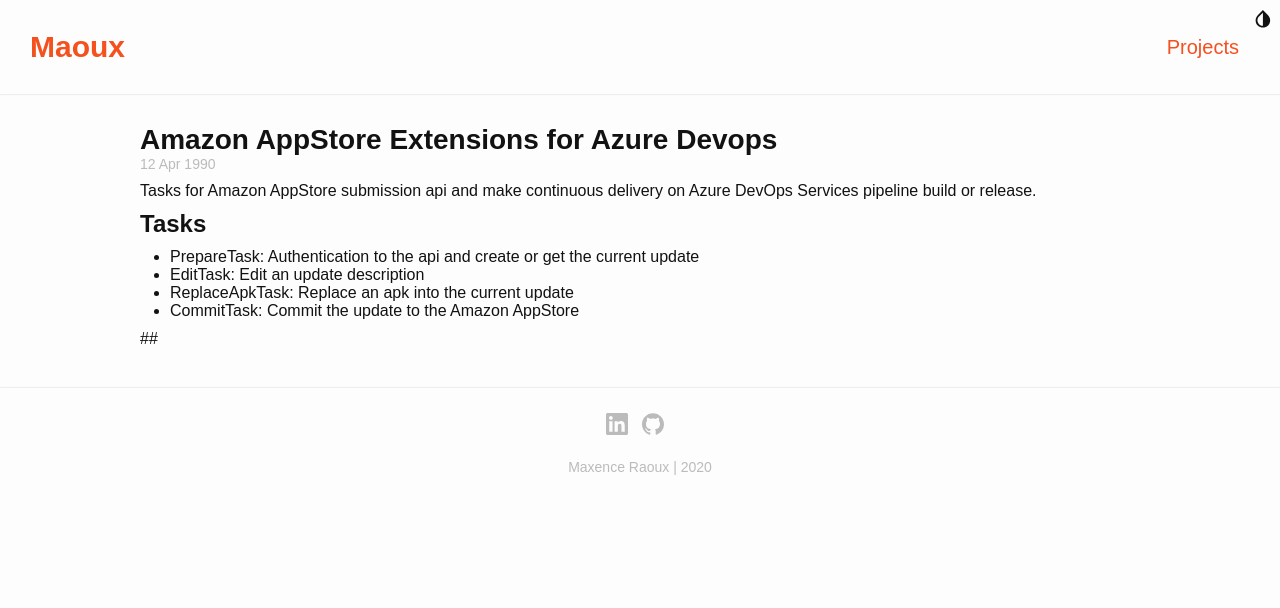
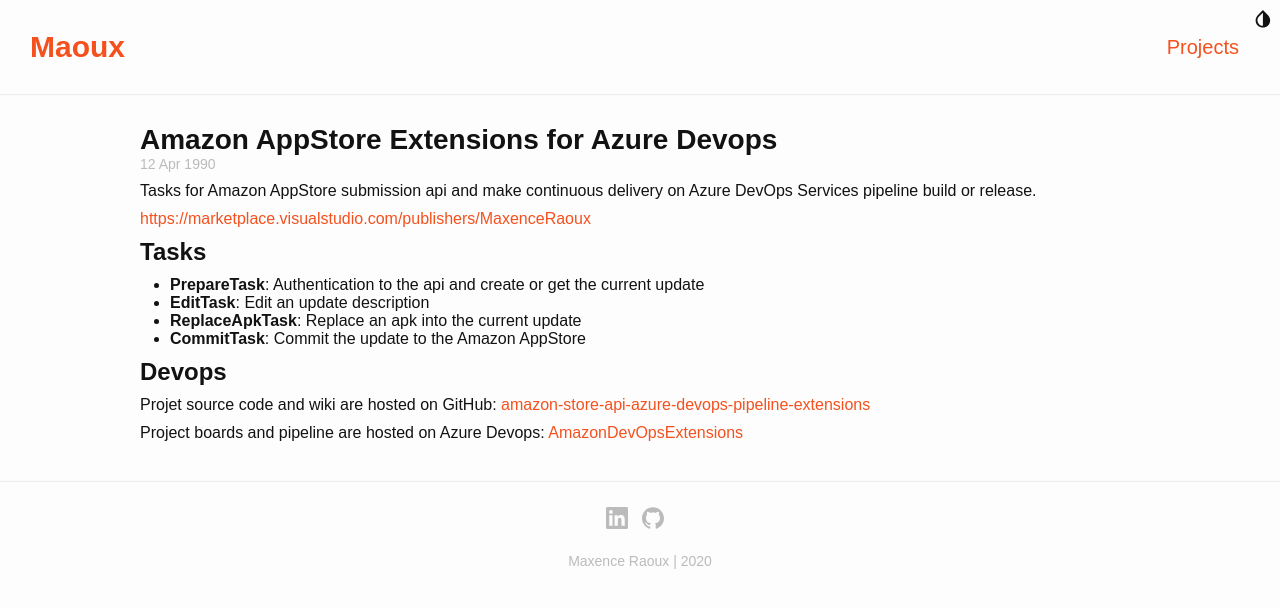
Before and after one commit to Maouxi/maouxi.github.io, a Jekyll site: the page built from collections/_projects/amazondevopsextensions.md, in a window 1280 px wide. Shown: the top 608 px of the page. Built offline with Jekyll 4.4.1, drawn with Linux system fonts in a browser that asks for light colours.

Commit message:
Clean articles and skills

```diff
--- a/_data/skills.yml
+++ b/_data/skills.yml
@@ -125,6 +125,9 @@
 - name: Sonar
   category: test
   stars: 3
+- name: Jacoco
+  category: test
+  stars: 3
 
 - name: MVVM
   category: architecture
--- a/collections/_projects/amazondevopsextensions.md
+++ b/collections/_projects/amazondevopsextensions.md
@@ -3,16 +3,22 @@ title: Amazon AppStore Extensions for Azure Devops
 date: 12/04/1990
 img_url: /assets/img/projects/ismyserveronline/
 icon: azuredevops
-skills: [JavaScript, Azure Devops, Git]
+skills: [TypeScript, Azure Devops, Git]
 ---
 
 Tasks for Amazon AppStore submission api and make continuous delivery on Azure DevOps Services pipeline build or release.
 
+[https://marketplace.visualstudio.com/publishers/MaxenceRaoux]()
+
 ## Tasks
 
-- PrepareTask: Authentication to the api and create or get the current update
-- EditTask: Edit an update description
-- ReplaceApkTask: Replace an apk into the current update
-- CommitTask: Commit the update to the Amazon AppStore
+- __PrepareTask__: Authentication to the api and create or get the current update
+- __EditTask__: Edit an update description
+- __ReplaceApkTask__: Replace an apk into the current update
+- __CommitTask__: Commit the update to the Amazon AppStore
 
-##
+## Devops
+
+Projet source code and wiki are hosted on GitHub: [amazon-store-api-azure-devops-pipeline-extensions](https://github.com/Maouxi/amazon-store-api-azure-devops-pipeline-extensions)
+
+Project boards and pipeline are hosted on Azure Devops: [AmazonDevOpsExtensions](https://dev.azure.com/maxenceraoux/AmazonDevOpsExtensions)
--- a/index.html
+++ b/index.html
@@ -6,7 +6,7 @@ title: Home
         <img src="/assets/img/profil.jfif" class="avatar" />
         <div class="home-header-content">
             <h1>Maxence Raoux - <span id="myage">-</span> ans</h1>
-            <p>Ingénieur informatique - Développeur Android / .Net</p>
+            <p>Developer Android | .Net</p>
             <div class="home-header-tags">
                 {% assign favorite_skills = site.data.skills | where: "fav", "true" %}
                 {% for skill in favorite_skills %}
```
Also changed, not shown: collections/_projects/ismyserveronline.md (+0 -4 lines).
